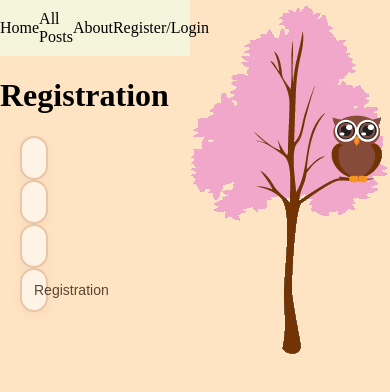
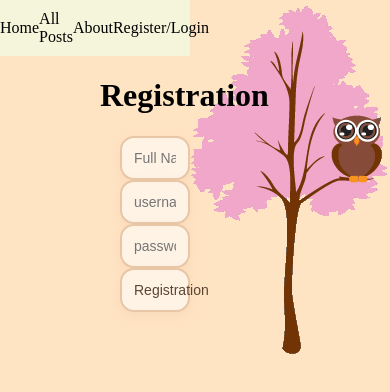
Before and after one commit to nazrul-cdda/BrainNoise, a React (Vite) app: page /registration in a window 390 px wide. Shown: the top 392 px of the page. Built offline with nearby package versions, Linux system fonts and the light colour scheme.

Commit message:
responsive buttons

```diff
--- a/src/index.css
+++ b/src/index.css
@@ -86,5 +86,6 @@ body {
 .registration {
   display: flex;
   flex-direction: column;
-  margin-right: 1100px;
+  padding-left: 100px;
+  max-width: 600px;
 }
```
